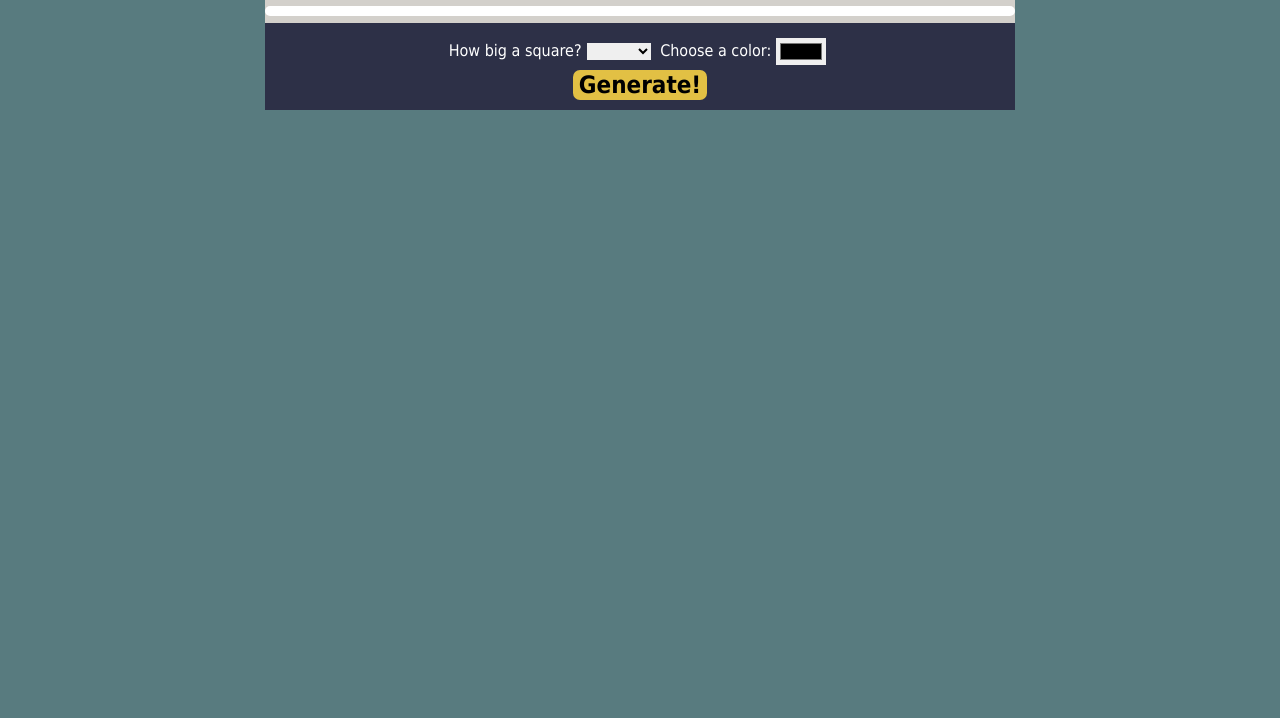
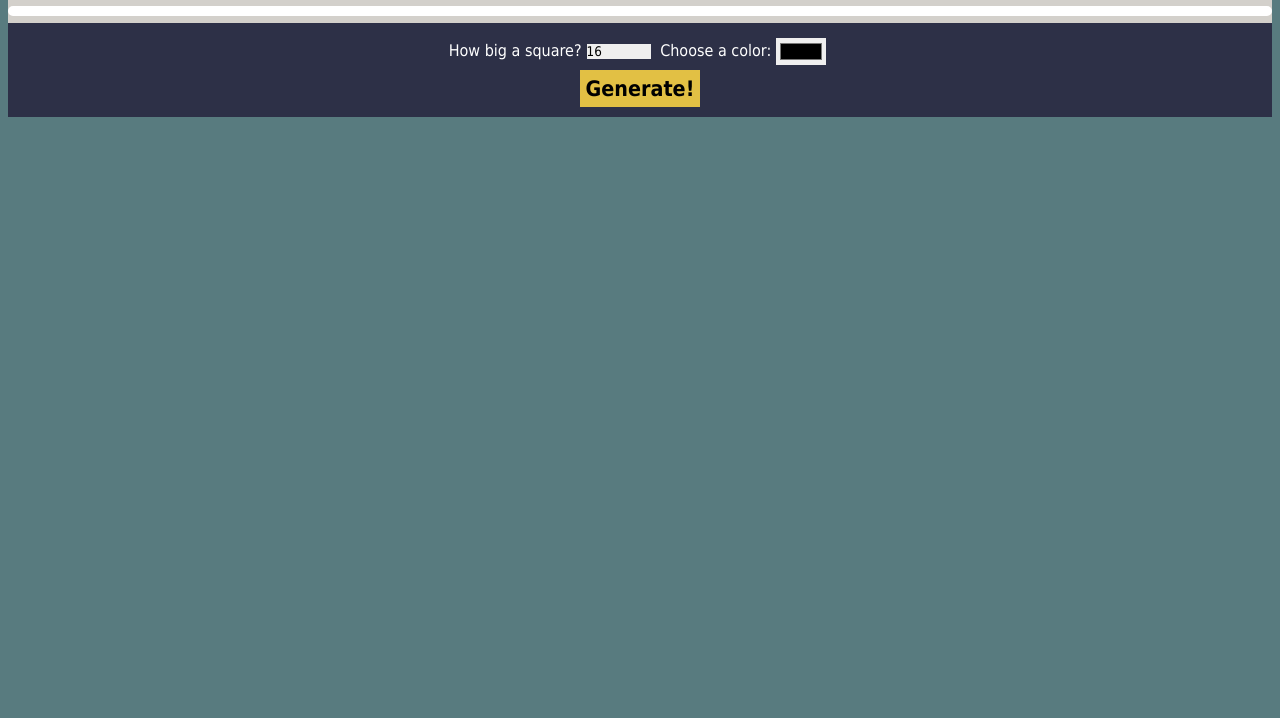
Before and after one commit to Commiegoat/etchasketch, a plain HTML site: page index.html in a window 1280 px wide. Shown: the part 82-800 px from the top of the page. Drawn offline with nearby package versions, Linux system fonts and the light colour scheme.

Commit message:
updated wrapper sizing and removed unneeded code

```diff
--- a/script.js
+++ b/script.js
@@ -15,9 +15,10 @@ $(document).ready(function() {
         $("#board").append("<br/>");
       }
       $("#board").height(x*12).width(x*12);
+      $("#wrapper").width(x*14);
+      $("#btn").text("Re-generate");
       fabulize();
     }
-    $("#numRows").val("");
 
   function fabulize() {
     $(".fabuloso").on("mouseover", function() {
--- a/styles.css
+++ b/styles.css
@@ -14,7 +14,7 @@ h1 {
 
 #wrapper {
   margin: 0 auto;
-  width: 750px;
+  width: 100%;
   background-color: #d3d0cb;
   border-radius: 7px;
 }
@@ -50,13 +50,14 @@ h1 {
 #numRows {
   margin: 3px auto;
   width: 64px;
-  /*background-color: #587b7f;*/
   border: none;
-  margin: 5px;
+  margin: 5px;\
+	-webkit-appearance: none;
+	-moz-appearance: none;
+	 appearance: none;
 }
 
 #penColor {
-	/*background-color: #587b7f;*/
 	vertical-align: middle;
 	border: none;
 	margin: 5px;
@@ -66,9 +67,11 @@ h1 {
 #btn {
 	background-color: #e2c044;
 	font-weight: bold;
-	font-size: 18pt;
+	font-size: 16pt;
 	border: none;
-	border-radius: 7px;
+	color: black;
+	padding: 6px;
+	/*border-radius: 7px;*/
 }
 
 label {
```
